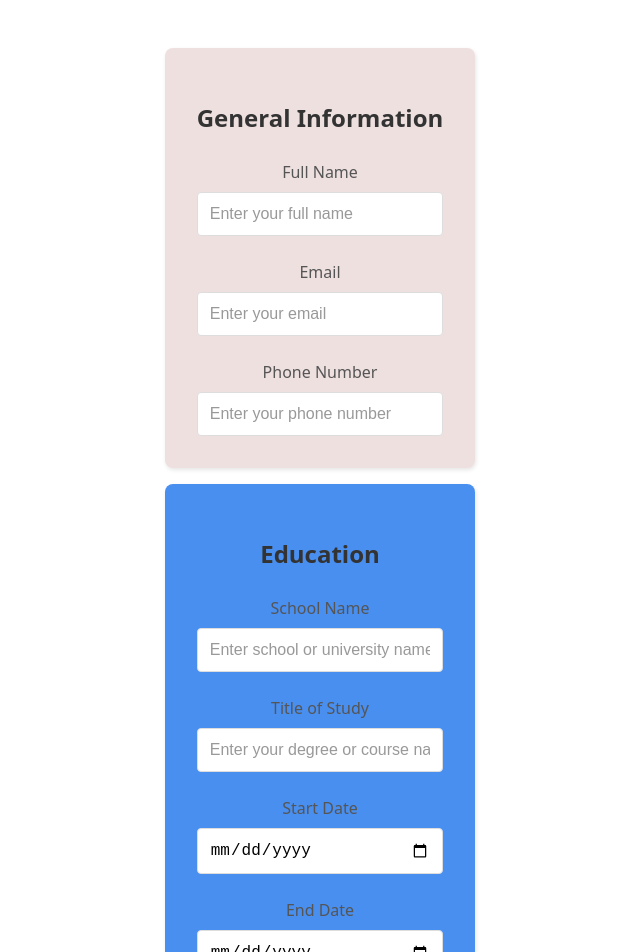
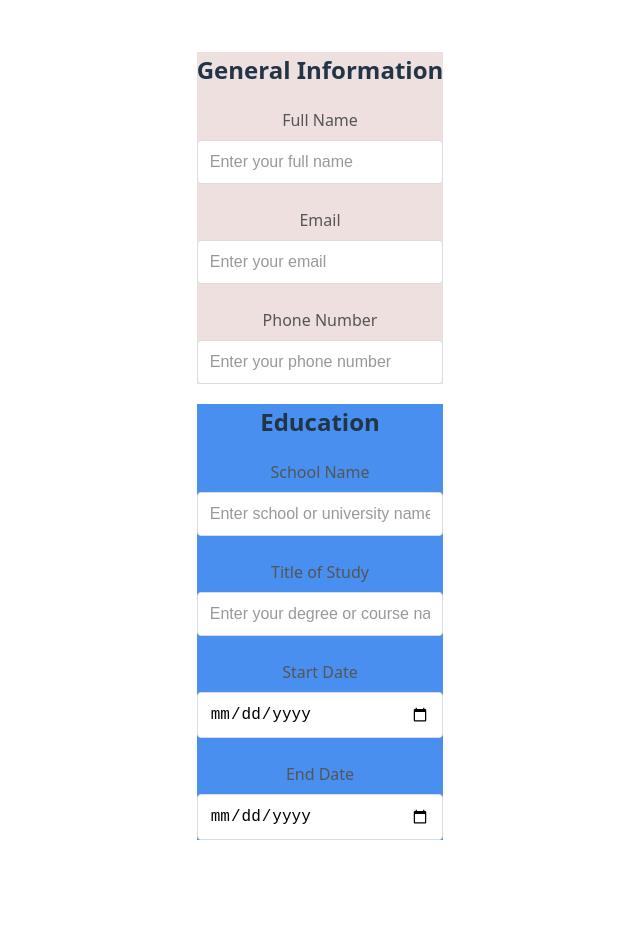
Before and after one commit to fedesapuppo/React-CV, a React (Vite) app: page / in a window 1280 px wide. Shown: the top 952 px of the page, without its empty margins (320-960 px from the left). After the commit the page ends 872 px from the top, so only its background shows below. Built offline with nearby package versions, Linux system fonts and the light colour scheme.

Commit message:
combine css files

```diff
--- a/src/components/Education.jsx
+++ b/src/components/Education.jsx
@@ -1,5 +1,5 @@
 import { useState } from 'react';
-import '../styles/Education.css';
+import '../styles/cv.css';
 
 const Education = () => {
   const [education, setEducation] = useState({
@@ -47,7 +47,7 @@ const Education = () => {
   return (
     <div className="education">
       <h2>Education</h2>
-      <form className="education-form">
+      <form className="cv-form">
         {fieldMap.map(({ id, label, type, placeholder }) => (
           <div key={id} className="form-group">
             <label htmlFor={id}>{label}</label>
--- a/src/components/GeneralInfo.jsx
+++ b/src/components/GeneralInfo.jsx
@@ -1,5 +1,5 @@
 import { useState } from 'react';
-import '../styles/GeneralInfo.css';
+import '../styles/cv.css';
 
 const GeneralInfo = () => {
   const [generalInfo, setGeneralInfo] = useState({
@@ -40,7 +40,7 @@ const GeneralInfo = () => {
   return (
     <div className="general-info">
       <h2>General Information</h2>
-      <form className="general-info-form">
+      <form className="cv-form">
         {fieldMap.map(({ id, label, type, placeholder }) => (
           <div key={id} className="form-group">
             <label htmlFor={id}>{label}</label>
--- a/src/styles/Education.css
+++ /dev/null
@@ -1,52 +0,0 @@
-.education {
-  background-color: rgb(73, 143, 240);
-  padding: 2rem;
-  border-radius: 8px;
-  box-shadow: 1px 2px 4px rgba(0, 0, 0, 0.1);
-  margin: 1rem 0;
-}
-
-.education h2 {
-  color: #333;
-  margin-bottom: 1.5rem;
-  font-size: 1.5rem;
-}
-
-.education-form {
-  display: flex;
-  flex-direction: column;
-  gap: 1.5rem;
-}
-
-.form-group {
-  display: flex;
-  flex-direction: column;
-  gap: 0.5rem;
-}
-
-.form-group label {
-  font-weight: 500;
-  color: #555;
-}
-
-.form-group input {
-  padding: 0.75rem;
-  border: 1px solid #ddd;
-  border-radius: 4px;
-  font-size: 1rem;
-  transition: border-color 0.2s ease;
-}
-
-.form-group input[type="date"] {
-  cursor: pointer;
-}
-
-.form-group input:focus {
-  outline: none;
-  border-color: #4a90e2;
-  box-shadow: 0 0 0 2px rgba(74, 144, 226, 0.2);
-}
-
-.form-group input::placeholder {
-  color: #999;
-}
--- a/src/styles/GeneralInfo.css
+++ b/src/styles/cv.css
@@ -1,18 +1,19 @@
-.general-info {
-  background-color: rgb(239, 224, 224);
+/* Common styles for all CV sections */
+.cv-section {
+  background-color: white;
   padding: 2rem;
   border-radius: 8px;
-  box-shadow: 1px 2px 4px rgba(0, 0, 0, 0.1);
+  box-shadow: 0 2px 4px rgba(0, 0, 0, 0.1);
   margin: 1rem 0;
 }
 
-.general-info h2 {
+.cv-section h2 {
   color: #333;
   margin-bottom: 1.5rem;
   font-size: 1.5rem;
 }
 
-.general-info-form {
+.cv-form {
   display: flex;
   flex-direction: column;
   gap: 1.5rem;
@@ -37,6 +38,10 @@
   transition: border-color 0.2s ease;
 }
 
+.form-group input[type="date"] {
+  cursor: pointer;
+}
+
 .form-group input:focus {
   outline: none;
   border-color: #4a90e2;
@@ -46,3 +51,15 @@
 .form-group input::placeholder {
   color: #999;
 }
+
+/* Specific styles for GeneralInfo */
+.general-info {
+  composes: cv-section;
+  background-color: rgb(239, 224, 224);
+}
+
+/* Specific styles for Education */
+.education {
+  composes: cv-section;
+  background-color: rgb(73, 143, 240);
+}
```
